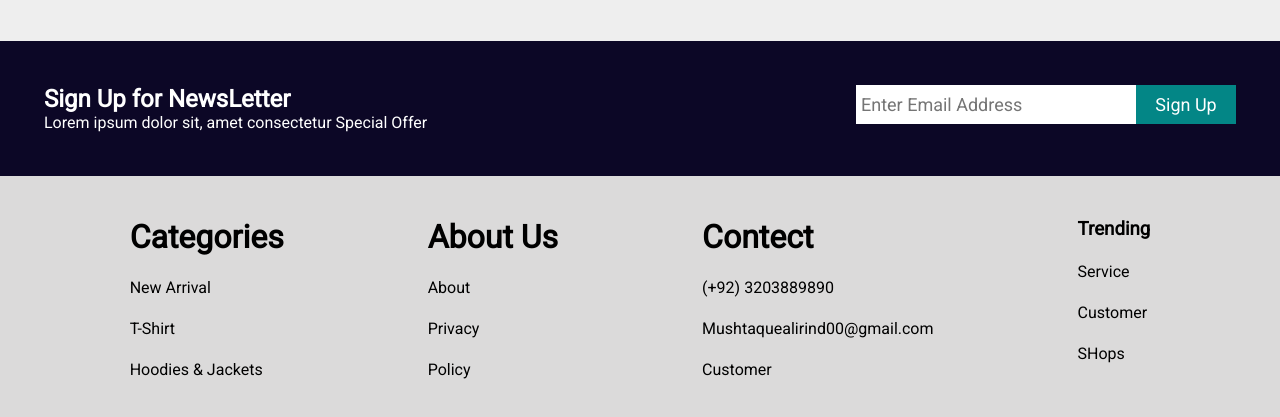
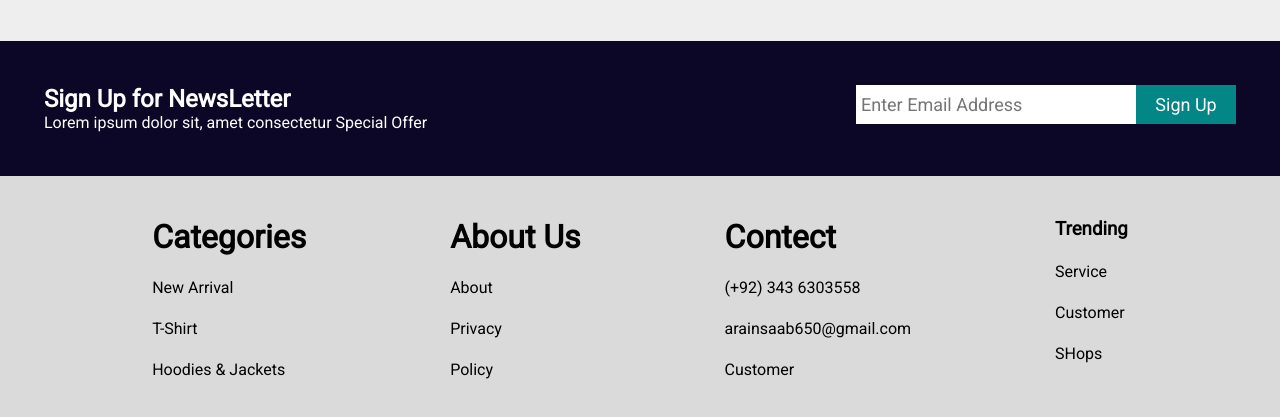
Before and after one commit to ArainSaab/E-commerce, a plain HTML site: page index.html in a window 1280 px wide. Shown: the part 2431-2848 px from the top of the page. Drawn offline with Linux system fonts and the light colour scheme; a web font is replaced by a local one.

Commit message:
Update index.html

```diff
--- a/index.html
+++ b/index.html
@@ -302,8 +302,8 @@
             </div>
             <div class="Ftext">
                 <h1>Contect</h1>
-                <p>(+92) 3203889890</p>
-                <p>Mushtaquealirind00@gmail.com</p>
+                <p>(+92) 343 6303558</p>
+                <p>arainsaab650@gmail.com</p>
                 <p>Customer</p>
 
 
```
